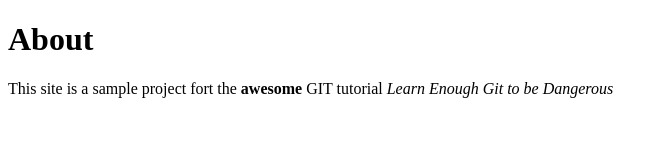
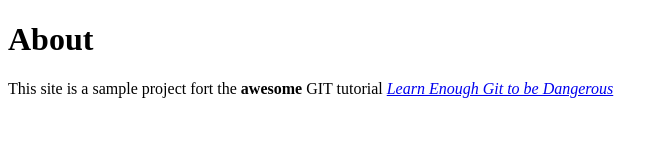
Before and after one commit to blane64/legtbd_website, a plain HTML site: page about.html in a window 1280 px wide. Shown: the whole page, without its empty margins (0-668 px from the left). Drawn offline with Linux system fonts and the light colour scheme.

Commit message:
Add link to turorial title

```diff
--- a/about.html
+++ b/about.html
@@ -7,7 +7,7 @@
   <body>
     <h1>About</h1>
     <p>
-      This site is a sample project fort the <strong>awesome</strong> GIT tutorial <em>Learn Enough Git to be Dangerous</em>
+      This site is a sample project fort the <strong>awesome</strong> GIT tutorial <em><a href="https://www.learnenough.com/git-tutorial">Learn Enough Git to be Dangerous</a></em>
     </p>
   </body>
 </html>
```
